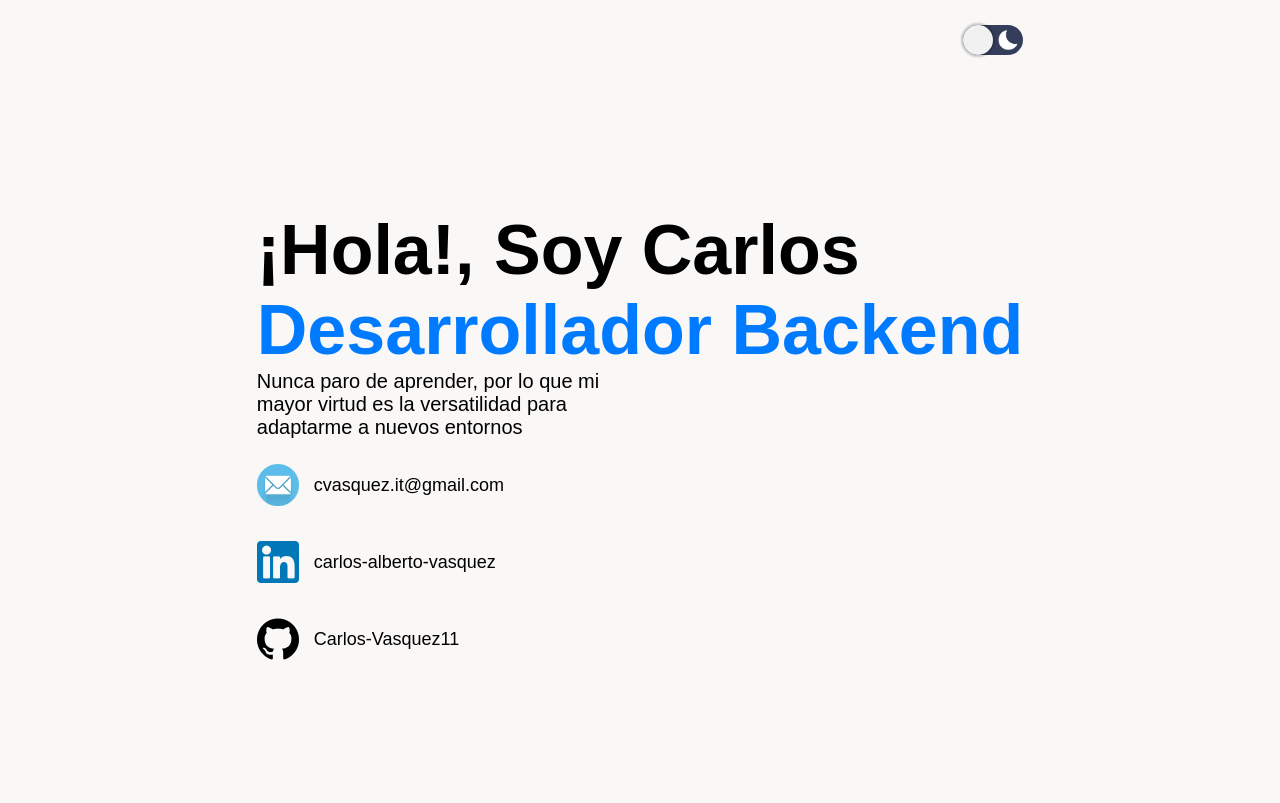
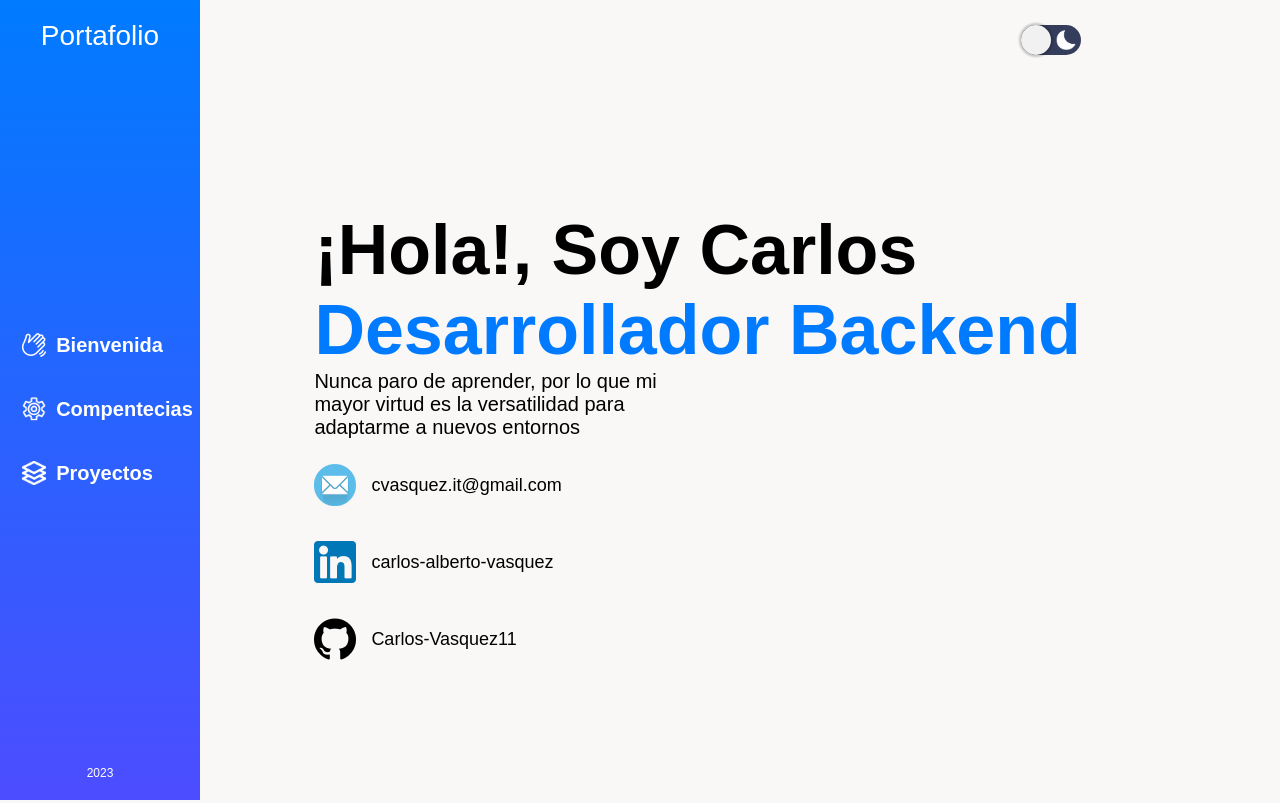
Before and after one commit to Carlos-Vasquez11/portfolio, a plain HTML site: page index.html in a window 1280 px wide. Shown: the top 803 px of the page. Drawn offline with Linux system fonts and the light colour scheme.

Commit message:
responsive measure changed

```diff
--- a/index.html
+++ b/index.html
@@ -9,7 +9,7 @@
     <link rel="stylesheet" type="text/css" href="./styles/index.css">
     <link rel="stylesheet" type="text/css" href="./styles/light.css" media="(prefers-color-scheme: light)">
     <link rel="stylesheet" type="text/css" href="./styles/dark.css" media="(prefers-color-scheme: dark)">
-    <link rel="stylesheet" media="(max-width: 1530px)" href="./styles/responsive.css">
+    <link rel="stylesheet" media="(max-width: 920px)" href="./styles/responsive.css">
     <script type="module" src="./js/main.js"></script>
     <title>Carlos Vasquez</title>
 </head>
--- a/styles/index.css
+++ b/styles/index.css
@@ -93,6 +93,7 @@ html{
 
 .menu{
     width: 10vw;
+    min-width: 200px;
     height: 100vh;
     position: fixed;
     top: 0;
```
